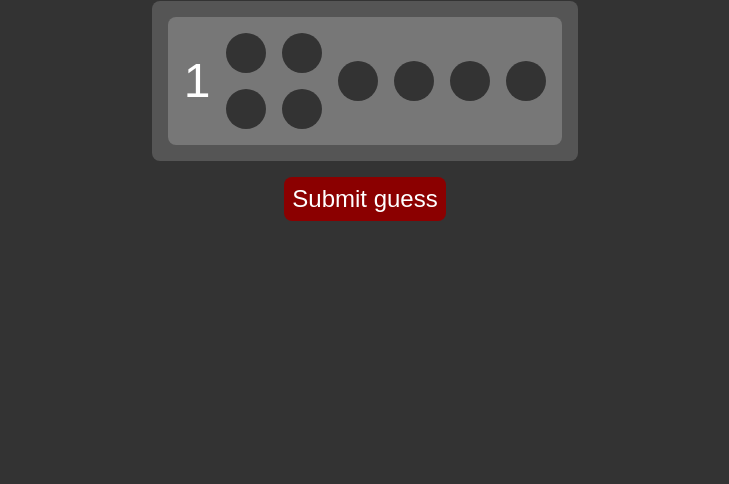
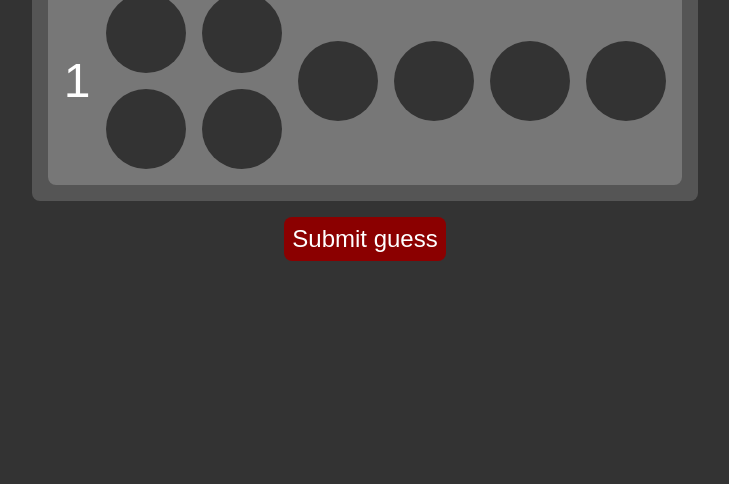
Before and after one commit to TuomasMattila/mastermind-game, a plain HTML site: page index.html in a window 1280 px wide. Shown: the part 316-800 px from the top of the page, without its empty margins (275-1004 px from the left). Drawn offline with Linux system fonts and the light colour scheme.

Commit message:
size changes

```diff
--- a/style.css
+++ b/style.css
@@ -32,7 +32,6 @@ h2#win-text {
 }
 
 #gameboard {
-    max-width: 100%;
     background-color: var(--gameboard-background-clr);
     padding: 2vmin;
     display: grid;
@@ -55,8 +54,8 @@ h2#win-text {
 
 .result {
     display: grid;
-    grid-template-columns: repeat(2, 5vmin);
-    grid-template-rows: repeat(2, 5vmin);
+    grid-template-columns: repeat(2, 10vmin);
+    grid-template-rows: repeat(2, 10vmin);
     gap: 2vmin;
 }
 
@@ -67,8 +66,8 @@ h2#win-text {
 }
 
 .dot {
-    width: 5vmin;
-    height: 5vmin;
+    width: 10vmin;
+    height: 10vmin;
     background-color: var(--background-clr);
     border-radius: 50%;
     align-self: center;
```
